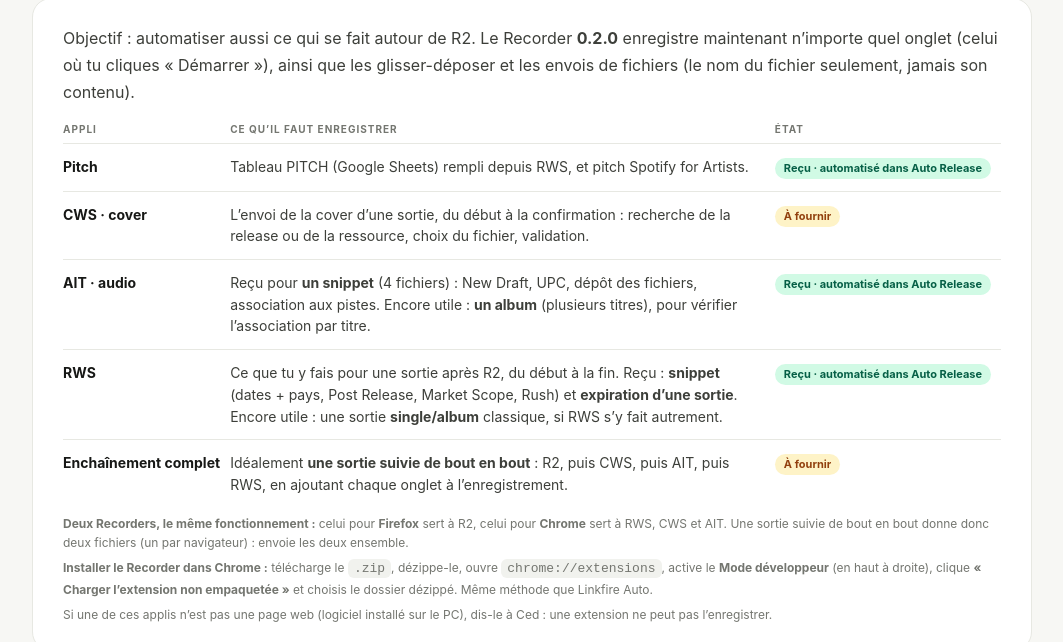
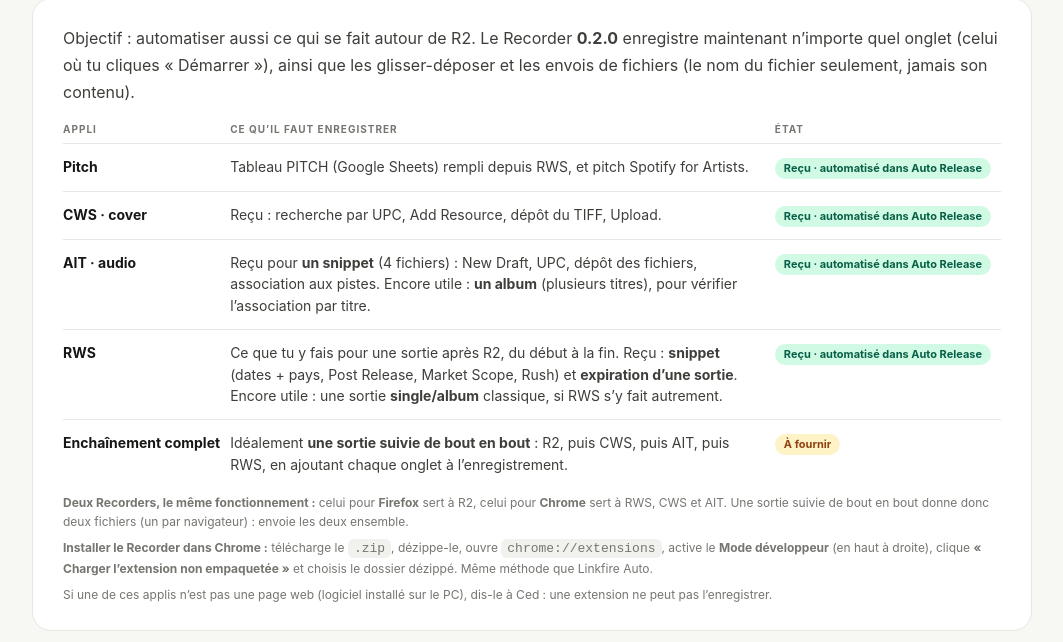
Before and after one commit to coolbinary7/r2-auto, a browser extension: page docs/index.html in a window 1280 px wide. Shown: the part 4279-4921 px from the top of the page, without its empty margins (108-1171 px from the left). Drawn offline with Linux system fonts and the light colour scheme.

Commit message:
Page : enregistrement CWS reçu
Co-Authored-By: Claude Opus 5.5 <noreply@anthropic.com>
Claude-Session: https://claude.ai/code/session_018f2FLb3Tw2tBvYfmFr6hDh

```diff
--- a/docs/index.html
+++ b/docs/index.html
@@ -188,7 +188,7 @@ Assets : (lien)</pre>
         <thead><tr><th>Appli</th><th>Ce qu’il faut enregistrer</th><th>État</th></tr></thead>
         <tbody>
           <tr><td>Pitch</td><td>Tableau PITCH (Google Sheets) rempli depuis RWS, et pitch Spotify for Artists.</td><td><span class="tag ok">Reçu · automatisé dans Auto Release</span></td></tr>
-          <tr><td>CWS · cover</td><td>L’envoi de la cover d’une sortie, du début à la confirmation : recherche de la release ou de la ressource, choix du fichier, validation.</td><td><span class="tag todo">À fournir</span></td></tr>
+          <tr><td>CWS · cover</td><td>Reçu : recherche par UPC, Add Resource, dépôt du TIFF, Upload.</td><td><span class="tag ok">Reçu · automatisé dans Auto Release</span></td></tr>
           <tr><td>AIT · audio</td><td>Reçu pour <b>un snippet</b> (4 fichiers) : New Draft, UPC, dépôt des fichiers, association aux pistes. Encore utile : <b>un album</b> (plusieurs titres), pour vérifier l’association par titre.</td><td><span class="tag ok">Reçu · automatisé dans Auto Release</span></td></tr>
           <tr><td>RWS</td><td>Ce que tu y fais pour une sortie après R2, du début à la fin. Reçu : <b>snippet</b> (dates + pays, Post Release, Market Scope, Rush) et <b>expiration d’une sortie</b>. Encore utile : une sortie <b>single/album</b> classique, si RWS s’y fait autrement.</td><td><span class="tag ok">Reçu · automatisé dans Auto Release</span></td></tr>
           <tr><td>Enchaînement complet</td><td>Idéalement <b>une sortie suivie de bout en bout</b> : R2, puis CWS, puis AIT, puis RWS, en ajoutant chaque onglet à l’enregistrement.</td><td><span class="tag todo">À fournir</span></td></tr>
```
